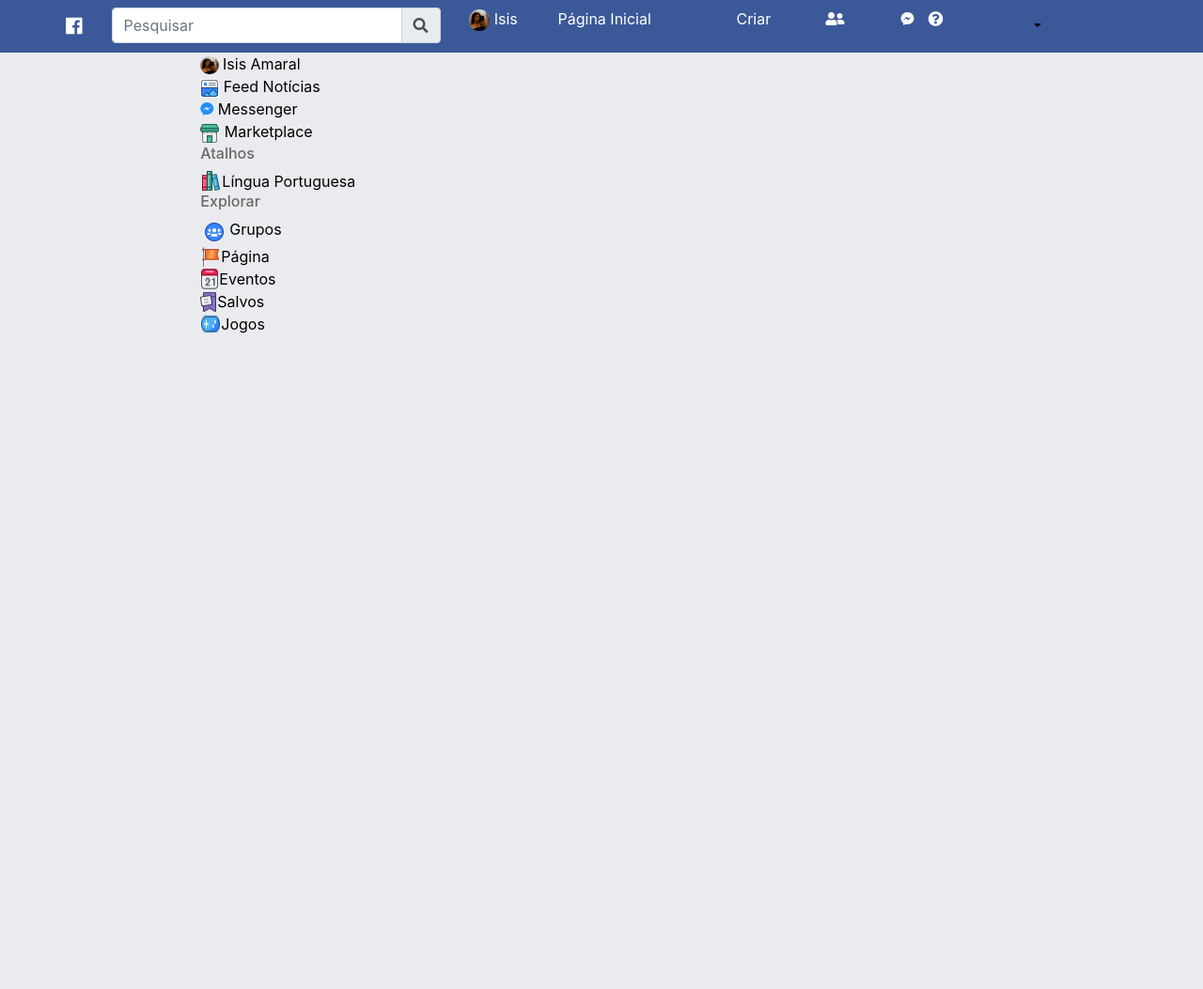
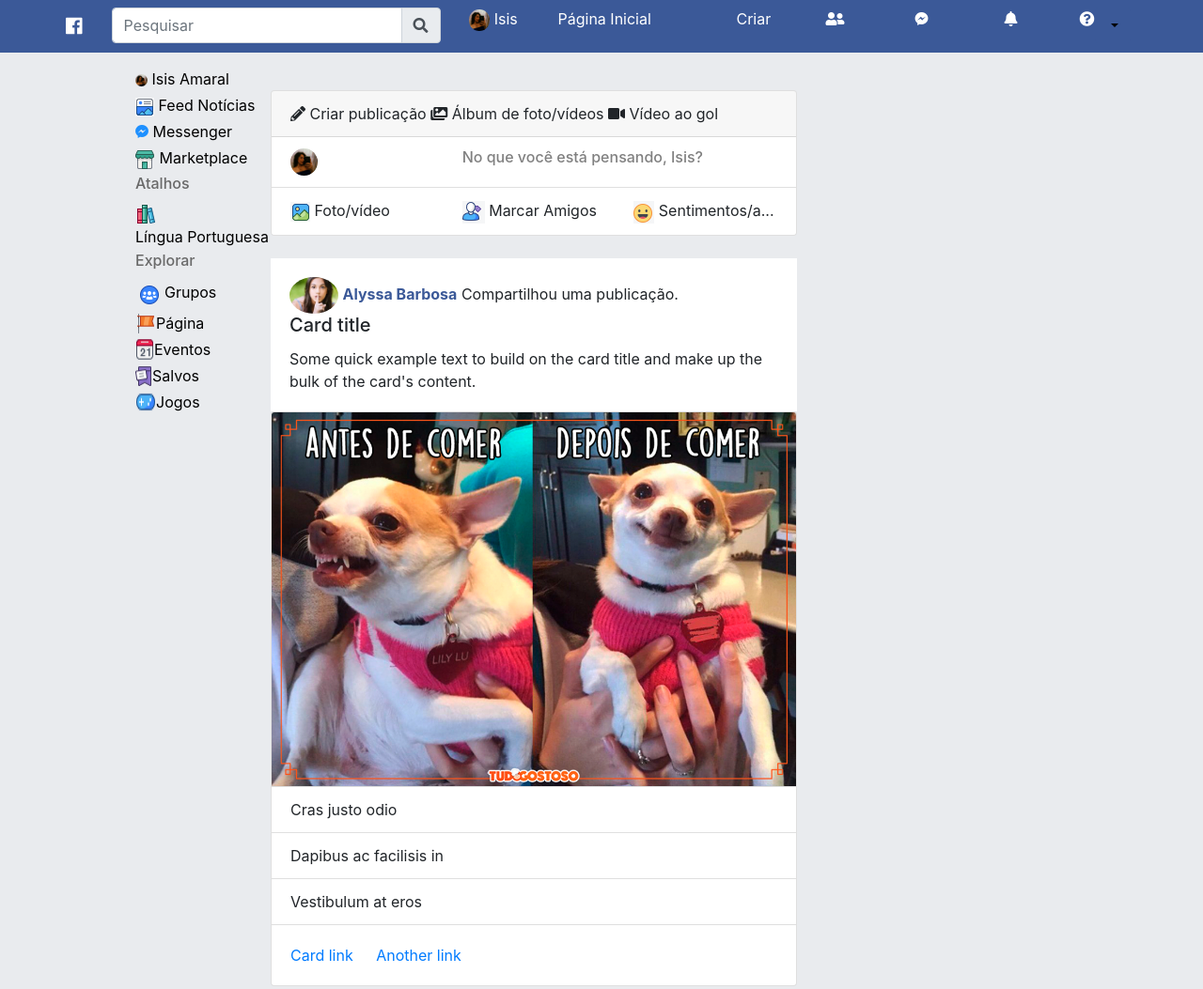
Before and after one commit to dayaisis/facebook, a plain HTML site: page paginainicial.html in a window 1280 px wide. Shown: the whole page at 94% size. Before the commit the page ends 800 px from the top, so only its background shows below. Drawn offline with Linux system fonts and the light colour scheme.

Commit message:
Signed-off-by: dayaisis <isis.amaralcamargo@gmail.com>

```diff
--- a/paginainicial.html
+++ b/paginainicial.html
@@ -47,13 +47,16 @@
 				<div class="col-1">
 					<a href="users.html" style="color: white;"><i class="fas fa-user-friends"></i></a>
 				</div>
-				<div class="col-0">
+				<div class="col-1">
 					<a href="mensenger.html" style="color: white;"><i class="fab fa-facebook-messenger"></i></a>
 				</div>
 				<div class="col-1">
+					<a href="notificações.html" style="color: white;"><i class="fas fa-bell"></i></a>
+				</div>
+				<div class="col-0">
 					<a href="help.html" style="color: white;"><i class="fas fa-question-circle"></i></a>
 				</div>
-				<div class="col-1">
+				<div class="col-0">
 					 <div class="btn-group" role="group">
 					    <button id="btnGroupDrop1" type="button" class="btn dropdown-toggle" data-toggle="dropdown" aria-haspopup="true" aria-expanded="false" style="background-color:#3b5998;">
 					    </button>
@@ -72,7 +75,7 @@
 		</div>
 	</nav>
 	<div class="container-fluid">
-		<div class="row">
+		<div class="row my-3">
 			<div class="col" style="width: 50%;"></div>
 			<div class="col" style="width: 10%;">
 				<div class="row">
@@ -81,56 +84,112 @@
 						<a href="isis.html" style="color: black;">Isis Amaral</a>
 					</div>
 				</div>
-				<div class="row">
+				<div class="row my-1">
 					<div class="Feed">
 						<img src="Facebook.png">
 						<a href="paginainicial.html" style="color: black;">Feed Notícias</a>
 					</div>
 				</div>
-				<div class="row">
+				<div class="row my-1">
 					<div class="mensenger">
 						<i class="fab fa-facebook-messenger" style="color: #1E90FF; size: 9%;"></i>
 						<a href="messenger.html" style="color: black;">Messenger</a>
 					</div>
 				</div>
-				<div class="row">
+				<div class="row my-1">
 					<div class="store">
 						<img src="store.png">
 						<a href="store.html" style="color: black;">Marketplace</a>
 					</div>
 				</div>
-				<div class="row">
+				<div class="row my-1">
 					<h6 style="color: #696969;">Atalhos</h6>
 				</div>
-				<div class="row">
+				<div class="row my-1">
 					<img src="book.png">
 					<a href="book" style="color: black;">Língua Portuguesa </a>
 				</div>
-				<div class="row">
+				<div class="row my-1">
 					<h6 style="color: #696969;">Explorar</h6>
 				</div>
-				<div class="row">
+				<div class="row my-1">
 					<img src="grupo.png">
 					<a href="grupo.html" style="color: black;">Grupos</a>
 				</div>
-				<div class="row">
+				<div class="row my-1">
 					<img src="pagina.png">
 					<a href="pagina.html" style="color: black;">Página</a>
 				</div>
-				<div class="row">
+				<div class="row my-1">
 					<img src="eventos.png">
 					<a href="eventos.html" style="color: black;">Eventos</a>
 				</div>
-				<div class="row">
+				<div class="row my-1">
 					<img src="salvos.png">
 					<a href="salvos.html" style="color: black;">Salvos</a>
 				</div>
-				<div class="row">
+				<div class="row my-1">
 					<img src="jogos.png">
 					<a href="jogos.html" style="color: black;">Jogos</a>
 				</div>
 			</div>
-			<div class="col"></div>
+			<div class="col">
+				<div class="row my-4">
+					<div class="card" style="width: 35rem;">
+					  <div class="card-header">
+					    <i class="fas fa-pencil-alt"></i> Criar publicação
+					    <i class="fas fa-images"></i> Álbum de foto/vídeos
+					    <i class="fas fa-video"></i> Vídeo ao gol
+					  </div>
+					  <ul class="list-group list-group-flush">
+					    <li class="list-group-item">
+							<div class="row">
+								<div class="col-4">
+									<img src="isis.png" width="50%" style="border-radius: 150%; width: 19%;">
+								</div>
+								<div class="col-8" style="float: right;">
+									<h6 style="color: grey;">No que você está pensando, Isis? </h6>
+								</div>
+							</div>
+					    </li>
+					    <li class="list-group-item">
+					    	<div class="row">
+					    		<div class="col">
+					    			<img src="img.png"> Foto/vídeo
+					    		</div>
+					    		<div class="col">
+					    			<img src="img2.png"> Marcar Amigos
+					    		</div>
+					    		<div class="col">
+					    			<img src="img3.png"> Sentimentos/a...
+					    		</div>
+					    	</div>
+					    </li>
+					  </ul>
+					</div>
+				</div>
+				<div class="row my-4">
+					<div class="card-body" style="background-color: white;">
+						<img src="alyssa.jpg" width="50%" style="border-radius: 150%; width: 10%;">
+						<a href="alyssa.html" style="color: #3b5998;"><b>Alyssa Barbosa</b></a> Compartilhou uma publicação.
+					    <h5 class="card-title">Card title</h5>
+					    <p class="card-text">Some quick example text to build on the card title and make up the bulk of the card's content.</p>
+					  </div>
+					<div class="card" style="width: 35rem;">
+					  <img class="card-img-top" src="feed1.png" alt="Card image cap">
+					  <ul class="list-group list-group-flush">
+					    <li class="list-group-item">Cras justo odio</li>
+					    <li class="list-group-item">Dapibus ac facilisis in</li>
+					    <li class="list-group-item">Vestibulum at eros</li>
+					  </ul>
+					  <div class="card-body">
+					    <a href="#" class="card-link">Card link</a>
+					    <a href="#" class="card-link">Another link</a>
+					  </div>
+				</div>
+				</div>
+
+			</div>
 			<div class="col"></div>
 			<div class="col"></div>
 			<div class="col"></div>
```
Also changed, not shown: alyssa.jpg (added), feed1.png (added), img.png (added), img2.png (added), img3.png (added).
